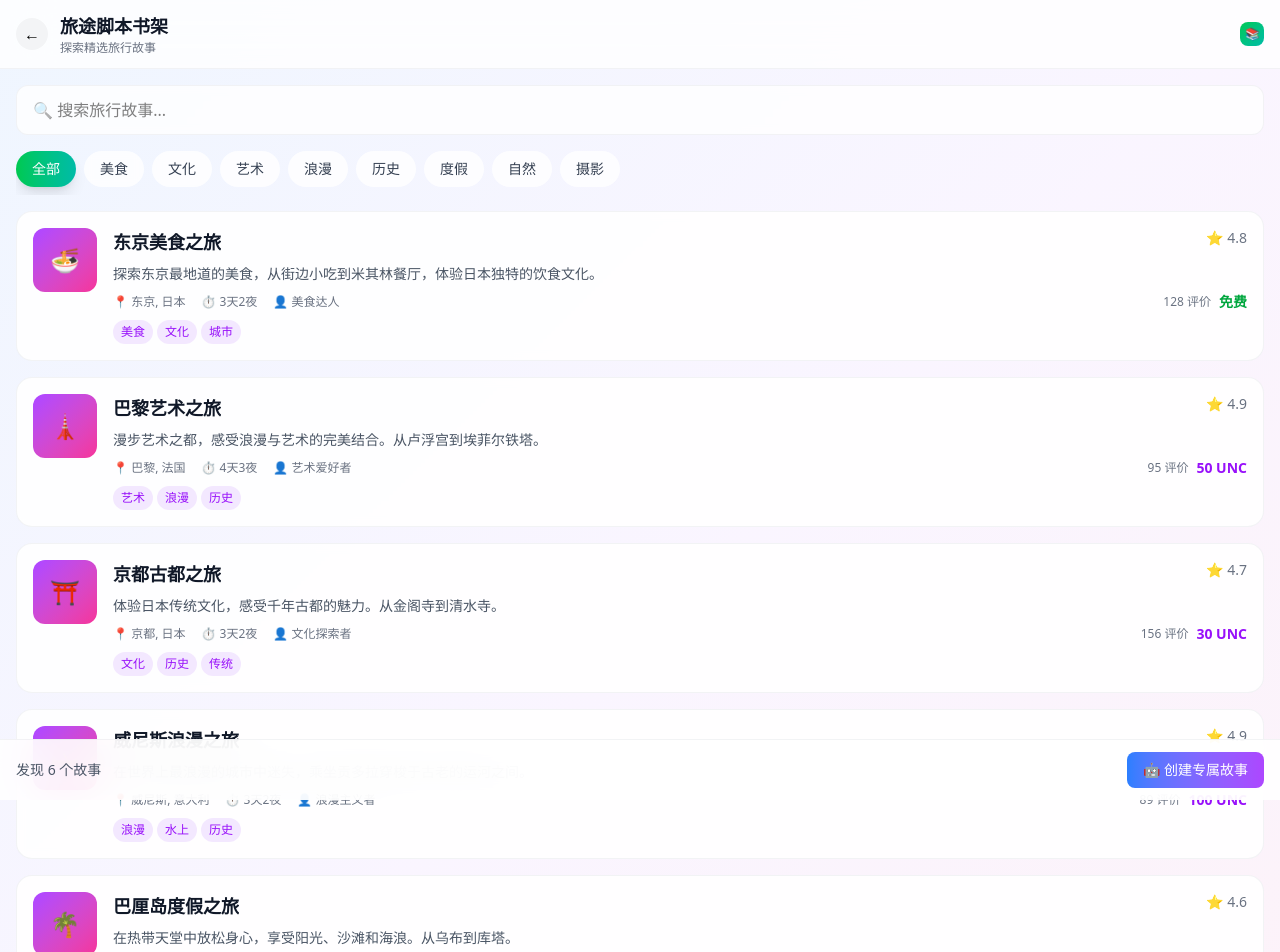
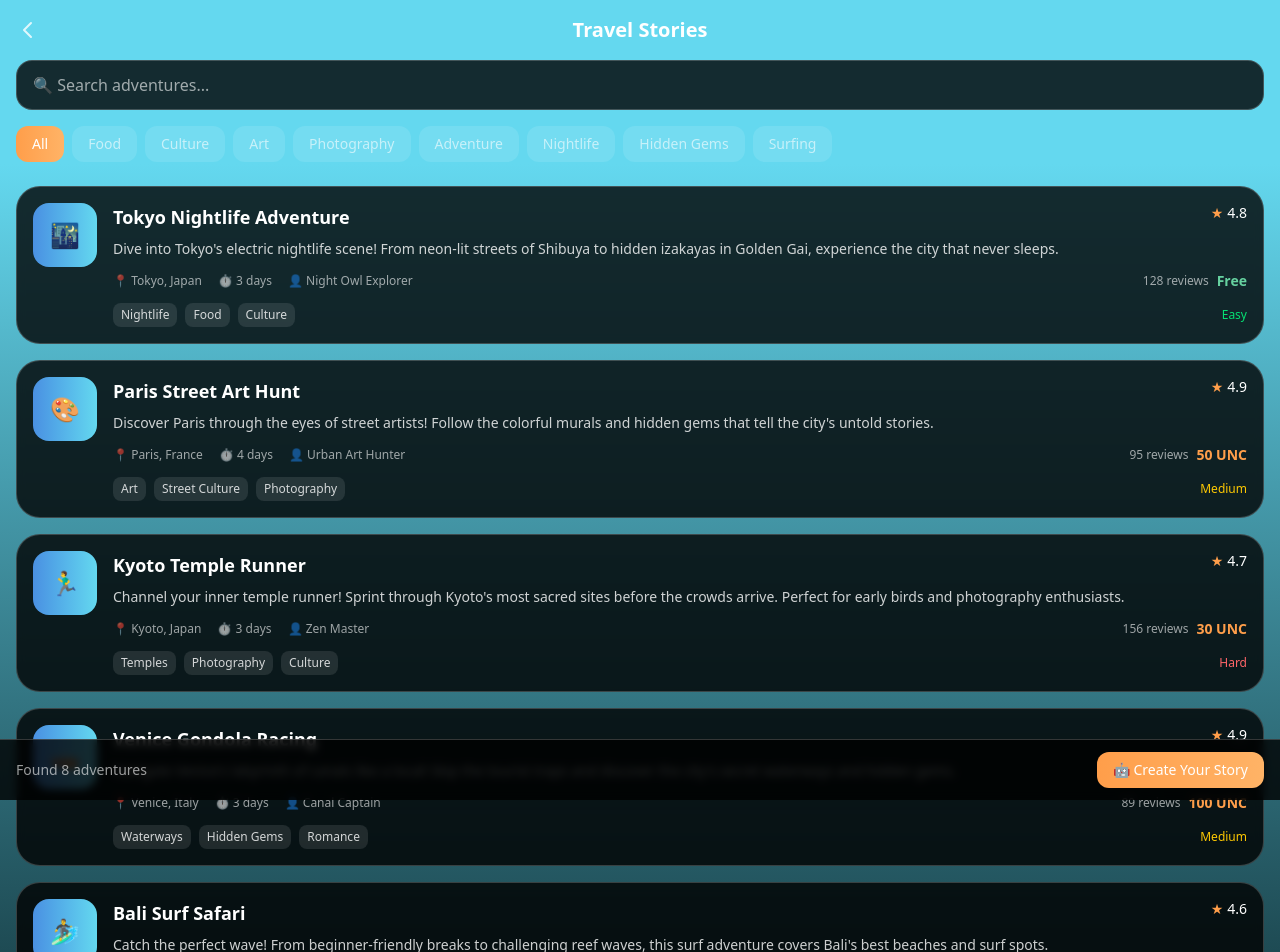
Before and after one commit to Daffodil404/uniloco-app, a Next.js app: page /bookshelf in a window 1280 px wide. Shown: the top 952 px of the page. Built offline with nearby package versions, Linux system fonts and the light colour scheme.

Commit message:
stories page init

```diff
--- a/src/app/bookshelf/page.tsx
+++ b/src/app/bookshelf/page.tsx
@@ -1,7 +1,7 @@
 'use client';
 
 import { useState } from 'react';
-import Link from 'next/link';
+import { useRouter } from 'next/navigation';
 
 interface Story {
   id: string;
@@ -15,94 +15,147 @@ interface Story {
   emoji: string;
   duration: string;
   tags: string[];
+  difficulty: 'Easy' | 'Medium' | 'Hard';
+  highlights: string[];
 }
 
 const stories: Story[] = [
   {
-    id: 'tokyo',
-    title: '东京美食之旅',
-    creator: '美食达人',
-    location: '东京, 日本',
-    description: '探索东京最地道的美食，从街边小吃到米其林餐厅，体验日本独特的饮食文化。',
+    id: 'tokyo-nightlife',
+    title: 'Tokyo Nightlife Adventure',
+    creator: 'Night Owl Explorer',
+    location: 'Tokyo, Japan',
+    description: 'Dive into Tokyo\'s electric nightlife scene! From neon-lit streets of Shibuya to hidden izakayas in Golden Gai, experience the city that never sleeps.',
     rating: 4.8,
     reviews: 128,
     price: 0,
-    emoji: '🍜',
-    duration: '3天2夜',
-    tags: ['美食', '文化', '城市']
+    emoji: '🌃',
+    duration: '3 days',
+    tags: ['Nightlife', 'Food', 'Culture'],
+    difficulty: 'Easy',
+    highlights: ['Shibuya Crossing', 'Golden Gai', 'Robot Restaurant']
   },
   {
-    id: 'paris',
-    title: '巴黎艺术之旅',
-    creator: '艺术爱好者',
-    location: '巴黎, 法国',
-    description: '漫步艺术之都，感受浪漫与艺术的完美结合。从卢浮宫到埃菲尔铁塔。',
+    id: 'paris-street-art',
+    title: 'Paris Street Art Hunt',
+    creator: 'Urban Art Hunter',
+    location: 'Paris, France',
+    description: 'Discover Paris through the eyes of street artists! Follow the colorful murals and hidden gems that tell the city\'s untold stories.',
     rating: 4.9,
     reviews: 95,
     price: 50,
-    emoji: '🗼',
-    duration: '4天3夜',
-    tags: ['艺术', '浪漫', '历史']
+    emoji: '🎨',
+    duration: '4 days',
+    tags: ['Art', 'Street Culture', 'Photography'],
+    difficulty: 'Medium',
+    highlights: ['13th Arrondissement', 'Belleville', 'Le Marais']
   },
   {
-    id: 'kyoto',
-    title: '京都古都之旅',
-    creator: '文化探索者',
-    location: '京都, 日本',
-    description: '体验日本传统文化，感受千年古都的魅力。从金阁寺到清水寺。',
+    id: 'kyoto-temple-run',
+    title: 'Kyoto Temple Runner',
+    creator: 'Zen Master',
+    location: 'Kyoto, Japan',
+    description: 'Channel your inner temple runner! Sprint through Kyoto\'s most sacred sites before the crowds arrive. Perfect for early birds and photography enthusiasts.',
     rating: 4.7,
     reviews: 156,
     price: 30,
-    emoji: '⛩️',
-    duration: '3天2夜',
-    tags: ['文化', '历史', '传统']
+    emoji: '🏃‍♂️',
+    duration: '3 days',
+    tags: ['Temples', 'Photography', 'Culture'],
+    difficulty: 'Hard',
+    highlights: ['Fushimi Inari', 'Kinkaku-ji', 'Arashiyama']
   },
   {
-    id: 'venice',
-    title: '威尼斯浪漫之旅',
-    creator: '浪漫主义者',
-    location: '威尼斯, 意大利',
-    description: '在世界上最浪漫的城市中迷失，乘坐贡多拉穿梭于古老的运河之间。',
+    id: 'venice-gondola-race',
+    title: 'Venice Gondola Racing',
+    creator: 'Canal Captain',
+    location: 'Venice, Italy',
+    description: 'Navigate Venice\'s labyrinth of canals like a local! Skip the tourist traps and discover the city\'s secret waterways and hidden gems.',
     rating: 4.9,
     reviews: 89,
     price: 100,
     emoji: '🛶',
-    duration: '3天2夜',
-    tags: ['浪漫', '水上', '历史']
+    duration: '3 days',
+    tags: ['Waterways', 'Hidden Gems', 'Romance'],
+    difficulty: 'Medium',
+    highlights: ['Secret Canals', 'Local Islands', 'Hidden Squares']
   },
   {
-    id: 'bali',
-    title: '巴厘岛度假之旅',
-    creator: '度假专家',
-    location: '巴厘岛, 印尼',
-    description: '在热带天堂中放松身心，享受阳光、沙滩和海浪。从乌布到库塔。',
+    id: 'bali-surf-safari',
+    title: 'Bali Surf Safari',
+    creator: 'Wave Rider',
+    location: 'Bali, Indonesia',
+    description: 'Catch the perfect wave! From beginner-friendly breaks to challenging reef waves, this surf adventure covers Bali\'s best beaches and surf spots.',
     rating: 4.6,
     reviews: 203,
     price: 0,
-    emoji: '🌴',
-    duration: '5天4夜',
-    tags: ['度假', '自然', '放松']
+    emoji: '🏄‍♂️',
+    duration: '5 days',
+    tags: ['Surfing', 'Beach', 'Adventure'],
+    difficulty: 'Medium',
+    highlights: ['Uluwatu', 'Canggu', 'Nusa Lembongan']
   },
   {
-    id: 'santorini',
-    title: '圣托里尼日落之旅',
-    creator: '摄影爱好者',
-    location: '圣托里尼, 希腊',
-    description: '在爱琴海最美的岛屿上欣赏世界上最壮观的日落，漫步于白色建筑群中。',
+    id: 'santorini-sunset-chase',
+    title: 'Santorini Sunset Chaser',
+    creator: 'Golden Hour Hunter',
+    location: 'Santorini, Greece',
+    description: 'Chase the most epic sunsets on Earth! This photography-focused journey takes you to the best viewpoints and hidden spots for that perfect Instagram moment.',
     rating: 4.8,
     reviews: 167,
     price: 80,
-    emoji: '🏛️',
-    duration: '4天3夜',
-    tags: ['摄影', '日落', '海岛']
+    emoji: '🌅',
+    duration: '4 days',
+    tags: ['Photography', 'Sunsets', 'Islands'],
+    difficulty: 'Easy',
+    highlights: ['Oia Sunset', 'Hidden Viewpoints', 'Volcano Views']
+  },
+  {
+    id: 'nyc-food-truck-tour',
+    title: 'NYC Food Truck Marathon',
+    creator: 'Street Foodie',
+    location: 'New York City, USA',
+    description: 'Eat your way through NYC\'s best food trucks! From Brooklyn to Queens, discover the city\'s diverse culinary scene on wheels.',
+    rating: 4.7,
+    reviews: 234,
+    price: 40,
+    emoji: '🍕',
+    duration: '2 days',
+    tags: ['Food', 'Street Food', 'Culture'],
+    difficulty: 'Easy',
+    highlights: ['Brooklyn Bridge', 'Queens Night Market', 'Manhattan Trucks']
+  },
+  {
+    id: 'london-underground',
+    title: 'London Underground Explorer',
+    creator: 'Tube Master',
+    location: 'London, UK',
+    description: 'Master the London Underground like a local! Navigate the world\'s oldest metro system and discover hidden stations and secret passages.',
+    rating: 4.5,
+    reviews: 178,
+    price: 25,
+    emoji: '🚇',
+    duration: '3 days',
+    tags: ['Transport', 'History', 'Urban'],
+    difficulty: 'Medium',
+    highlights: ['Abandoned Stations', 'Secret Passages', 'Historic Lines']
   }
 ];
 
 export default function BookshelfPage() {
+  const router = useRouter();
   const [searchTerm, setSearchTerm] = useState('');
   const [selectedTag, setSelectedTag] = useState('all');
 
-  const tags = ['all', '美食', '文化', '艺术', '浪漫', '历史', '度假', '自然', '摄影'];
+  const handleBackToHome = () => {
+    router.push('/home');
+  };
+
+  const handleNavigateToAIChat = () => {
+    router.push('/ai-chat');
+  };
+
+  const tags = ['all', 'Food', 'Culture', 'Art', 'Photography', 'Adventure', 'Nightlife', 'Hidden Gems', 'Surfing'];
 
   const filteredStories = stories.filter(story => {
     const matchesSearch = story.title.toLowerCase().includes(searchTerm.toLowerCase()) ||
@@ -111,148 +164,157 @@ export default function BookshelfPage() {
     return matchesSearch && matchesTag;
   });
 
+  const getDifficultyColor = (difficulty: string) => {
+    switch (difficulty) {
+      case 'Easy': return 'text-green-400';
+      case 'Medium': return 'text-yellow-400';
+      case 'Hard': return 'text-red-400';
+      default: return 'text-gray-400';
+    }
+  };
+
   return (
-    <div className="min-h-screen bg-gradient-to-br from-blue-50 via-purple-50 to-pink-50">
-      {/* 顶部导航栏 */}
-      <header className="bg-white/80 backdrop-blur-xl border-b border-gray-200/50">
-        <div className="px-4 py-3 flex items-center justify-between">
-          <div className="flex items-center gap-3">
+    <div className="min-h-screen bg-gradient-to-b from-[#64D8EF] to-[#000000] from-10% to-100%">
+      {/* Header */}
+      <div className="p-4">
+        <div className="flex items-center justify-between">
           <button
-              onClick={() => window.history.back()}
-              className="w-8 h-8 rounded-full bg-gray-100 flex items-center justify-center hover:bg-gray-200 transition-colors"
+            onClick={handleBackToHome}
+            className="text-white/80 hover:text-white"
           >
-              ←
+            <svg className="w-6 h-6" fill="none" stroke="currentColor" viewBox="0 0 24 24">
+              <path strokeLinecap="round" strokeLinejoin="round" strokeWidth={2} d="M15 19l-7-7 7-7" />
+            </svg>
           </button>
-            <div>
-              <h1 className="text-lg font-semibold text-gray-900">旅途脚本书架</h1>
-              <p className="text-xs text-gray-500">探索精选旅行故事</p>
+          <h1 className="text-xl font-bold text-white">Travel Stories</h1>
+          <div className="w-6"></div>
         </div>
       </div>
-          <div className="flex items-center gap-2">
-            <div className="w-6 h-6 bg-gradient-to-br from-green-500 to-teal-500 rounded-lg flex items-center justify-center text-white text-xs">
-              📚
-            </div>
-          </div>
-        </div>
-      </header>
 
-      {/* 搜索和筛选 */}
-      <div className="px-4 py-4">
+      {/* Search and Filters */}
+      <div className="px-4 pb-4">
+        {/* Search Bar */}
         <div className="relative mb-4">
           <input
             type="text"
-            placeholder="🔍 搜索旅行故事..."
+            placeholder="🔍 Search adventures..."
             value={searchTerm}
             onChange={(e) => setSearchTerm(e.target.value)}
-            className="w-full px-4 py-3 rounded-xl bg-white/80 backdrop-blur-sm border border-gray-200/50 focus:outline-none focus:ring-2 focus:ring-purple-500 focus:border-transparent"
+            className="w-full px-4 py-3 bg-black/80 backdrop-blur-sm rounded-2xl border border-white/20 text-white placeholder-white/60 focus:outline-none focus:ring-2 focus:ring-[#FF9E4A]"
           />
         </div>
 
-        {/* 标签筛选 */}
+        {/* Tag Filters */}
         <div className="flex gap-2 overflow-x-auto pb-2">
           {tags.map(tag => (
             <button
               key={tag}
               onClick={() => setSelectedTag(tag)}
-              className={`px-4 py-2 rounded-full text-sm font-medium whitespace-nowrap transition-all duration-200 ${
+              className={`px-4 py-2 rounded-xl text-sm font-medium whitespace-nowrap transition-all ${
                 selectedTag === tag
-                  ? 'bg-gradient-to-r from-green-500 to-teal-500 text-white shadow-lg'
-                  : 'bg-white/80 backdrop-blur-sm border border-gray-200/50 text-gray-700 hover:bg-white/90'
+                  ? 'bg-gradient-to-r from-[#FF9E4A] to-[#FFB366] text-white'
+                  : 'bg-white/10 text-white/60 hover:bg-white/20'
               }`}
             >
-              {tag === 'all' ? '全部' : tag}
+              {tag === 'all' ? 'All' : tag}
             </button>
           ))}
         </div>
       </div>
 
-      {/* 故事列表 */}
+      {/* Stories List */}
       <div className="px-4 pb-20">
-        <div className="grid grid-cols-1 gap-4">
+        <div className="space-y-4">
           {filteredStories.map((story) => (
-            <Link key={story.id} href={`/story/${story.id}`}>
-              <div className="bg-white/90 backdrop-blur-sm rounded-2xl p-4 border border-gray-200/50 hover:shadow-lg transition-all duration-300 transform hover:-translate-y-1">
+            <div key={story.id} className="bg-black/80 backdrop-blur-sm rounded-3xl p-4 border border-white/20 hover:border-white/40 transition-all">
               <div className="flex items-start gap-4">
-                  {/* 故事封面 */}
-                  <div className="w-16 h-16 bg-gradient-to-br from-purple-500 to-pink-500 rounded-xl flex items-center justify-center text-2xl flex-shrink-0">
+                {/* Story Cover */}
+                <div className="w-16 h-16 bg-gradient-to-r from-[#4A90E2] to-[#64D8EF] rounded-2xl flex items-center justify-center text-2xl flex-shrink-0">
                   {story.emoji}
                 </div>
 
-                  {/* 故事信息 */}
+                {/* Story Info */}
                 <div className="flex-1 min-w-0">
                   <div className="flex items-start justify-between mb-2">
-                      <h3 className="text-lg font-semibold text-gray-900 truncate">
+                    <h3 className="text-lg font-semibold text-white truncate">
                       {story.title}
                     </h3>
-                      <div className="flex items-center gap-1 text-sm text-gray-500">
-                        <span>⭐</span>
-                        <span>{story.rating}</span>
+                    <div className="flex items-center gap-1 text-sm">
+                      <span className="text-[#FF9E4A]">★</span>
+                      <span className="text-white">{story.rating}</span>
                     </div>
                   </div>
 
-                    <p className="text-sm text-gray-600 mb-2 line-clamp-2">
+                  <p className="text-white/80 text-sm mb-3 line-clamp-2">
                     {story.description}
                   </p>
 
-                    <div className="flex items-center justify-between">
-                      <div className="flex items-center gap-4 text-xs text-gray-500">
+                  <div className="flex items-center justify-between mb-3">
+                    <div className="flex items-center gap-4 text-xs text-white/60">
                       <span>📍 {story.location}</span>
                       <span>⏱️ {story.duration}</span>
                       <span>👤 {story.creator}</span>
                     </div>
 
                     <div className="flex items-center gap-2">
-                        <span className="text-xs text-gray-500">
-                          {story.reviews} 评价
+                      <span className="text-xs text-white/60">
+                        {story.reviews} reviews
                       </span>
                       <span className={`text-sm font-semibold ${
-                          story.price === 0 ? 'text-green-600' : 'text-purple-600'
+                        story.price === 0 ? 'text-[#66D2A0]' : 'text-[#FF9E4A]'
                       }`}>
-                          {story.price === 0 ? '免费' : `${story.price} UNC`}
+                        {story.price === 0 ? 'Free' : `${story.price} UNC`}
                       </span>
                     </div>
                   </div>
 
-                    {/* 标签 */}
-                    <div className="flex gap-1 mt-2">
+                  {/* Difficulty and Tags */}
+                  <div className="flex items-center justify-between">
+                    <div className="flex gap-2">
                       {story.tags.slice(0, 3).map(tag => (
                         <span
                           key={tag}
-                          className="px-2 py-1 bg-purple-100 text-purple-600 text-xs rounded-full"
+                          className="px-2 py-1 bg-white/10 text-white/80 text-xs rounded-lg"
                         >
                           {tag}
                         </span>
                       ))}
                     </div>
+                    <span className={`text-xs font-medium ${getDifficultyColor(story.difficulty)}`}>
+                      {story.difficulty}
+                    </span>
                   </div>
                 </div>
               </div>
-            </Link>
+            </div>
           ))}
         </div>
 
         {filteredStories.length === 0 && (
           <div className="text-center py-12">
-            <div className="w-16 h-16 bg-gray-200 rounded-full flex items-center justify-center text-2xl mb-4">
-              📚
+            <div className="w-16 h-16 bg-white/10 rounded-full flex items-center justify-center mx-auto mb-4">
+              <svg className="w-8 h-8 text-white/60" fill="none" stroke="currentColor" viewBox="0 0 24 24">
+                <path strokeLinecap="round" strokeLinejoin="round" strokeWidth={2} d="M21 21l-6-6m2-5a7 7 0 11-14 0 7 7 0 0114 0z" />
+              </svg>
             </div>
-            <p className="text-gray-500">没有找到相关故事</p>
-            <p className="text-sm text-gray-400">尝试调整搜索条件</p>
+            <p className="text-white/60">No adventures found</p>
+            <p className="text-sm text-white/40">Try adjusting your search</p>
           </div>
         )}
       </div>
 
-      {/* 底部导航提示 */}
-      <div className="fixed bottom-0 left-0 right-0 bg-white/90 backdrop-blur-xl border-t border-gray-200/50 px-4 py-3">
+      {/* Bottom Navigation */}
+      <div className="fixed bottom-0 left-0 right-0 bg-black/80 backdrop-blur-sm border-t border-white/20 px-4 py-3">
         <div className="flex items-center justify-between">
-          <span className="text-sm text-gray-600">
-            发现 {filteredStories.length} 个故事
+          <span className="text-sm text-white/60">
+            Found {filteredStories.length} adventures
           </span>
-          <Link href="/ai-chat">
-            <button className="px-4 py-2 bg-gradient-to-r from-blue-500 to-purple-500 text-white rounded-lg text-sm font-medium hover:shadow-lg transition-all duration-200">
-              🤖 创建专属故事
+          <button
+            onClick={handleNavigateToAIChat}
+            className="px-4 py-2 bg-gradient-to-r from-[#FF9E4A] to-[#FFB366] text-white rounded-xl text-sm font-medium hover:shadow-lg transition-all"
+          >
+            🤖 Create Your Story
           </button>
-          </Link>
         </div>
       </div>
     </div>
```
Lines whose indentation alone changed are shown as unchanged.
